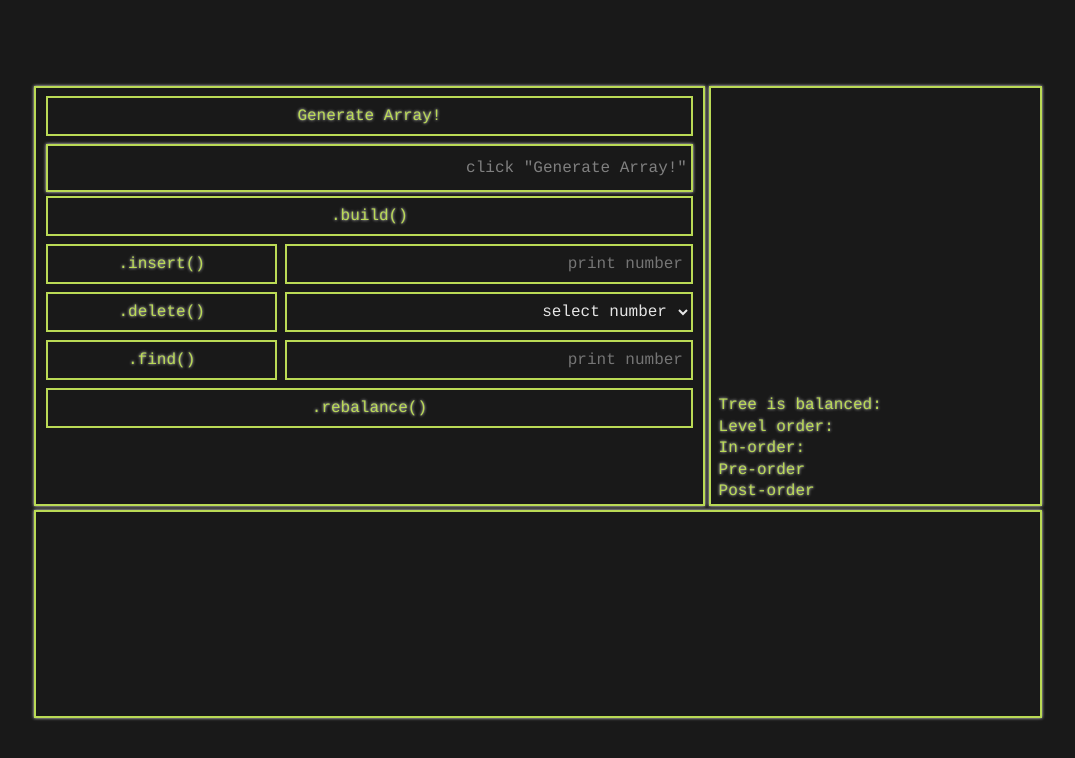
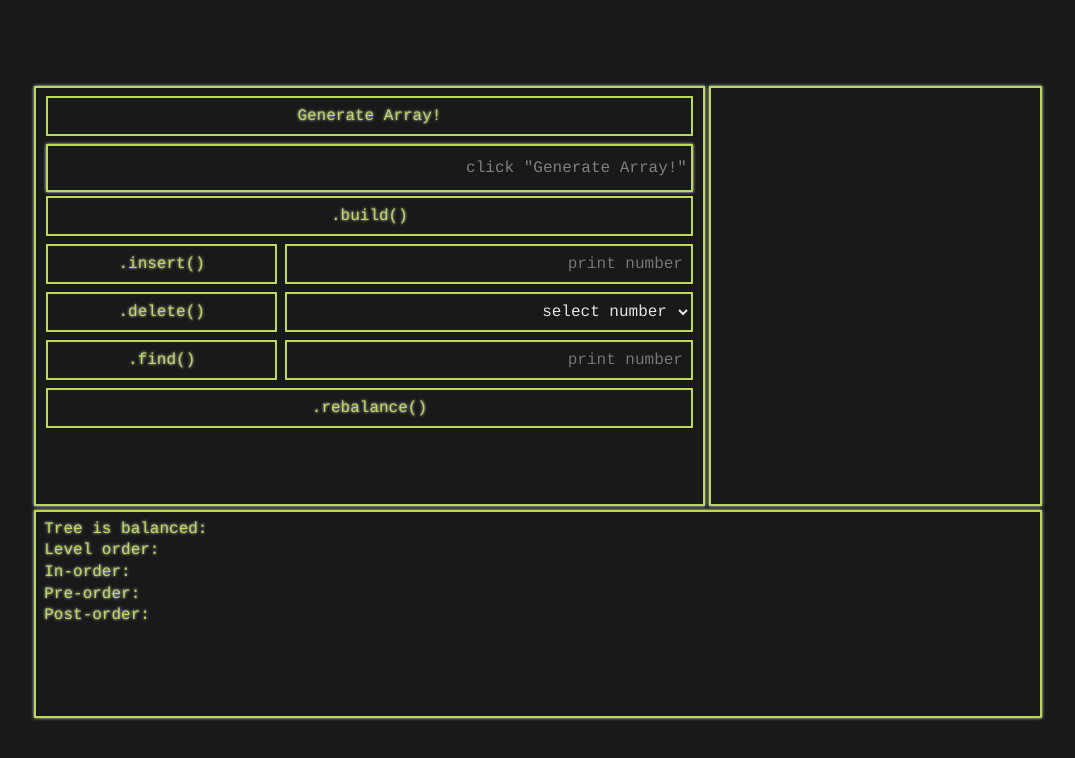
Before and after one commit to hrv3str/binary-search-tree, a website built with webpack: page src/index.html in a window 1280 px wide. Shown: the whole page, without its empty margins (104-1179 px from the left). Built offline with nearby package versions, Linux system fonts and the light colour scheme.

Commit message:
Change layout of stats text from left panel to bottom one
Add styling and animations to the <code> elements

```diff
--- a/src/index.html
+++ b/src/index.html
@@ -46,24 +46,29 @@
                 <button id="balance-tree">.rebalance()</button>
             </div>
         </div>
-        <div class="panel right">
-            <div id="console"
-                class="frame">
-            </div>
+        <div class="panel right"
+            id="console">
+        </div>
+        <div class="panel bottom">
             <div class="label is-balanced">Tree is balanced:</div>
             <div id="is-balanced"></div>
             <div class="label level-order">
                 Level order:
             </div>
             <div id="level-order"></div>
-            <div class="label in-order">In-order:</div>
+            <div class="label in-order">
+                In-order:
+            </div>
             <div id="in-order"></div>
-            <div class="label pre-order">Pre-order</div>
+            <div class="label pre-order">
+                Pre-order:
+            </div>
             <div id="pre-order"></div>
-            <div class="label post-order">Post-order</div>
+            <div class="label post-order">
+                Post-order:
+            </div>
             <div id="post-order"></div>
         </div>
-        <div class="panel bottom"></div>
     </div>
 </body>
 </html>
--- a/src/styles.css
+++ b/src/styles.css
@@ -59,23 +59,50 @@ button {
 }
 
 .panel.right {
+    grid-area: right;
+    display: flex;
+    flex-direction: column;
+    align-items: flex-start;
+    justify-content: flex-start;
+}
+
+code {
+    margin-left: 1rem;
+    margin-top: 0.5rem;
+    font-size: 1.2rem;
+    animation: faderight;
+    animation-duration: 300ms;
+    animation-iteration-count: 1;
+    animation-timing-function: ease-out;
+    opacity: 1;
+    transform: translateX(0);
+}
+
+@keyframes faderight {
+    0% {
+        opacity: 0;
+        transform: translateX(20rem);
+    }
+    100%{
+        opacity: 1;
+        transform: translateX(0);
+    }
+}
+
+.panel.bottom {
     font-family: var(--font);
-    grid-area: right;
+    grid-area: bottom;
     display: grid;
     grid-template-areas:
-        "console console"
         "isBalancedLabel isBalanced"
         "levelOrderLabel levelOrder"
         "inOrderLabel inOrder"
         "preOrderLabel preOrder"
         "postOrderLabel postOrder"
     ;
-    grid-template-rows: 1fr repeat(5, auto);
+    grid-template-rows: repeat(4, auto) 1fr;
+    grid-template-columns: auto 1fr;
     gap: 0,5rem;
-}
-
-.panel.bottom {
-    grid-area: bottom;
 }
 
 .frame {
@@ -225,16 +252,14 @@ input[type='number']::-webkit-outer-spin-button {
     margin-bottom: 0.2rem;
 }
 
-#console {
-    grid-area: console;
-}
-
 .is-balanced {
     grid-area: isBalancedLabel;
+    margin-top: 0.5rem;
 }
 
 #is-balanced {
     grid-area: isBalanced;
+    margin-top: 0.5rem;
 }
 
 .level-order {
```
